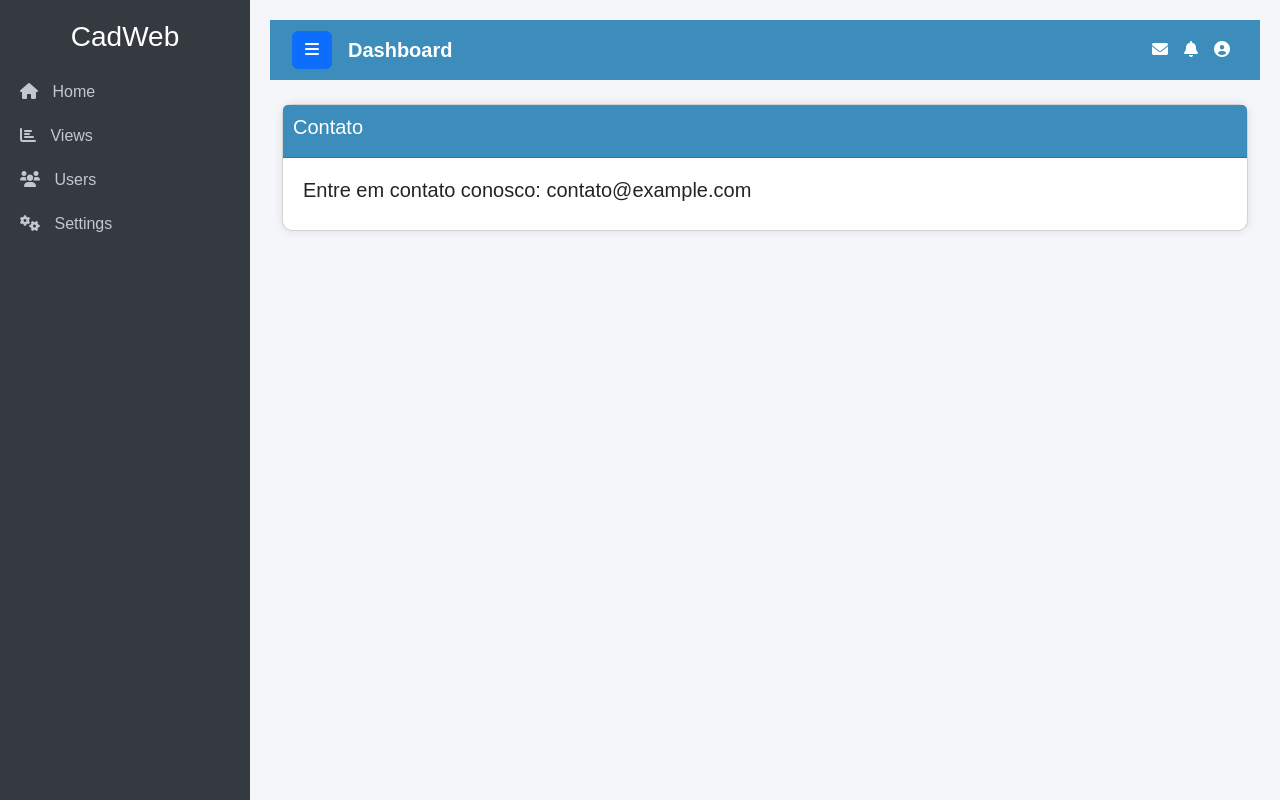
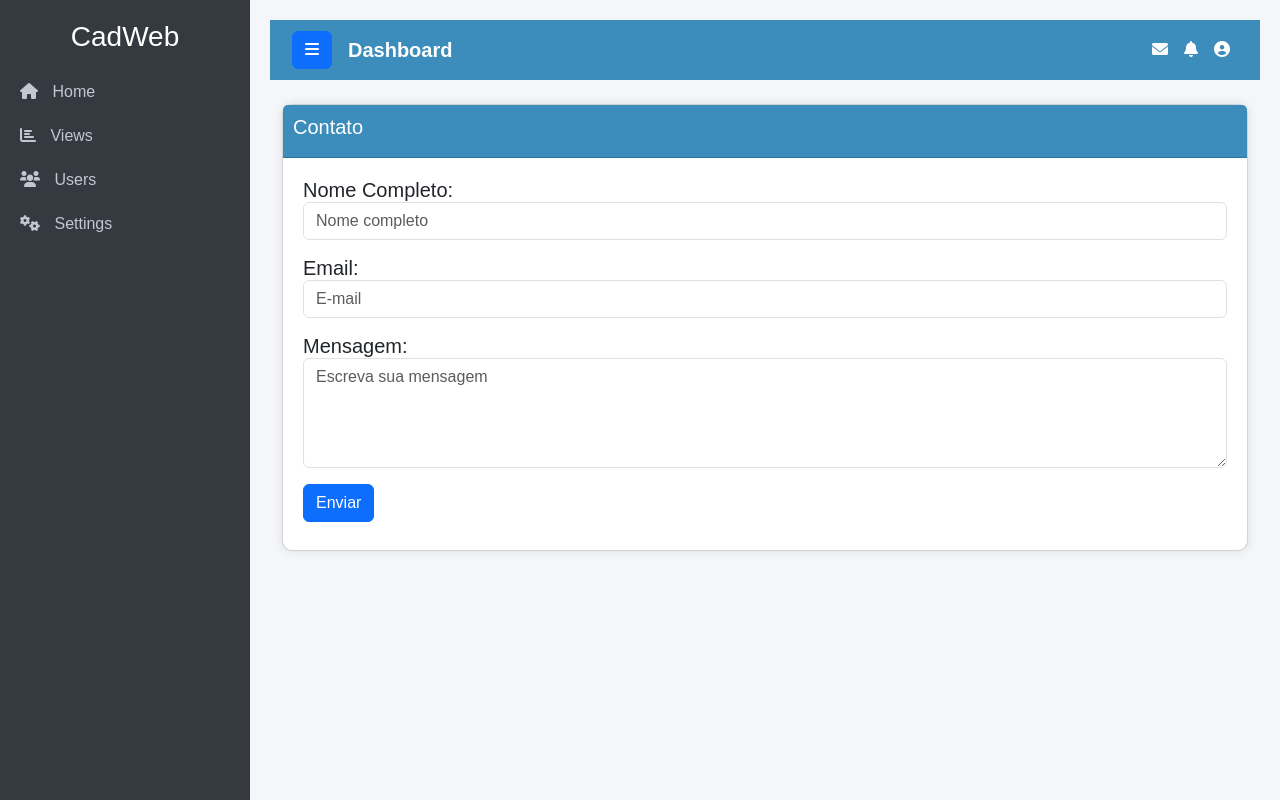
Before and after one commit to alvaroeduard/piloto, a Django app: page /contato in a window 1280 px wide. Run offline with Django 5.2, Linux system fonts and the light colour scheme.

Commit message:
15/11/2024 22:41

```diff
--- /dev/null
+++ b/home/forms.py
@@ -0,0 +1,34 @@
+# forms.py
+from django import forms
+
+class ContatoForm(forms.Form):
+
+    nome = forms.CharField(
+        max_length=100,
+        label='Nome Completo',
+        widget=forms.TextInput(attrs={'class': 'form-control', 'placeholder': 'Nome completo'})
+    )
+
+    email = forms.EmailField(
+        widget=forms.EmailInput(attrs={'class': 'form-control', 'placeholder': 'E-mail'})
+    )
+    mensagem = forms.CharField(
+        widget=forms.Textarea(attrs={'class': 'form-control', 'placeholder': 'Escreva sua mensagem', 'rows': 4})
+    )
+
+class ProdutoForm(forms.Form):
+
+    nome = forms.CharField(
+        max_length=100,
+        label='Digite o nome do produto',
+        widget=forms.TextInput(attrs={'class': 'form-control', 'placeholder': 'Nome do Produto'})
+    )
+    preco = forms.DecimalField(
+        max_digits=10,
+        decimal_places=2,
+        widget=forms.NumberInput(attrs={
+            'class': 'form-control',
+            'placeholder': 'Digite o preço do produto',
+        }),
+        label='Preço'
+    )
--- a/home/templates/contato.html
+++ b/home/templates/contato.html
@@ -1,10 +1,15 @@
 {% extends 'base.html' %}
 
-{% block titulo_page %} Contato {% endblock titulo_page %}
+{% block titulo  %} Contato {% endblock %}
 
-{% block cards %}
-{% endblock cards %}
+{% block titulo_page  %} Contato {% endblock %}
 
-{% block conteudo %}
-    Entre em contato conosco: contato@example.com
-{% endblock conteudo %}
+{% block conteudo  %}
+
+    <form method="post">
+        {% csrf_token %}
+        {{ form.as_p }}
+        <button class="btn btn-primary">Enviar</button>
+    </form>
+
+{% endblock %}
--- a/home/templates/produto/lista.html
+++ b/home/templates/produto/lista.html
@@ -3,6 +3,11 @@
 {% block titulo_page %} Listagem de Produtos {% endblock titulo_page %}
 
 {% block conteudo %}
+
+<button class="btn btn-primary" onclick="location.href='{% url 'form_produto' %}'">Novo Produto</button>
+
+<p></p>
+
 <table class="table table-bordered table-hover">
     <thead class="thead-dark">
         <tr>
--- a/home/urls.py
+++ b/home/urls.py
@@ -9,6 +9,7 @@ urlpatterns = [
     path('perfil/<str:usuario>/', views.perfil, name='perfil'),
     path('diadasemana/<int:dia>/', views.diadasemana, name='diadasemana'),
     path('produtos/', views.produtos, name='produtos'),
+    path('produtos/form', views.form_produto, name='form_produto'),
 
 
 ]
--- a/home/views.py
+++ b/home/views.py
@@ -1,7 +1,9 @@
-from django.shortcuts import render
+from django.shortcuts import redirect, render
 
 # Create your views here.
 from django.http import HttpResponse
+
+from .forms import ContatoForm, ProdutoForm
 
 def index(request):
     return render(request,'index.html')
@@ -10,7 +12,11 @@ def sobre(request):
     return render(request,'sobre.html')
 
 def contato(request):
-    return render(request,'contato.html')
+    form = ContatoForm()
+    contexto = {
+        'form': form,
+    }
+    return render(request, 'contato.html', contexto)
 
 def exibir_item(request, id):
     return render(request, "exibir_item.html", {'id':id})
@@ -33,22 +39,33 @@ def diadasemana(request, dia):
     else:
         return HttpResponse("Dia inválido")
 
+produtos_lista = [
+    {'id': 1, 'nome': 'Notebook', 'preco': '2.500,00'},
+    {'id': 2, 'nome': 'Monitor', 'preco': '500,00'},
+    {'id': 3, 'nome': 'Teclado', 'preco': '80,00'},
+]
+
 def produtos(request):
     contexto = {
-        'lista': [
-            {'id': 1, 'nome': 'Notebook', 'preco': '2.500,00'},
-            {'id': 2, 'nome': 'Monitor', 'preco': '500,00'},
-            {'id': 3, 'nome': 'Teclado', 'preco': '80,00'},
-            {'id': 4, 'nome': 'Mouse', 'preco': '40,00'},
-            {'id': 5, 'nome': 'Impressora', 'preco': '600,00'},
-            {'id': 6, 'nome': 'Scanner', 'preco': '700,00'},
-            {'id': 7, 'nome': 'Câmera Web', 'preco': '150,00'},
-            {'id': 8, 'nome': 'Headset', 'preco': '120,00'},
-            {'id': 9, 'nome': 'Pendrive 32GB', 'preco': '30,00'},
-            {'id': 10, 'nome': 'HD Externo 1TB', 'preco': '350,00'},
-            {'id': 11, 'nome': 'Estabilizador', 'preco': '200,00'},
-            {'id': 12, 'nome': 'Switch 8 portas', 'preco': '180,00'},
-            {'id': 13, 'nome': 'Roteador Wi-Fi', 'preco': '220,00'},
-        ],
+        'lista': produtos_lista,
     }
-    return render(request, 'produto/lista.html',contexto)
+    return render(request, 'produto/lista.html', contexto)
+
+def form_produto(request):
+    print("Método da requisição:", request.method)  # Depuração
+    if request.method == "POST":
+        form = ProdutoForm(request.POST)
+        print("Dados enviados:", request.POST)  # Depuração
+        if form.is_valid():
+            print("Formulário válido!")  # Depuração
+            nome = form.cleaned_data['nome']
+            preco = form.cleaned_data['preco']
+            novo_id = len(produtos_lista) + 1
+            produtos_lista.append({'id': novo_id, 'nome': nome, 'preco': preco})
+            return redirect('produtos')
+        else:
+            print("Formulário inválido:", form.errors)  # Depuração
+    else:
+        form = ProdutoForm()
+    contexto = {'form': form}
+    return render(request, 'produto/form_produto.html', contexto)
```
Also changed, not shown: home/templates/produto/form_produto.html (added, +20 -0 lines).
